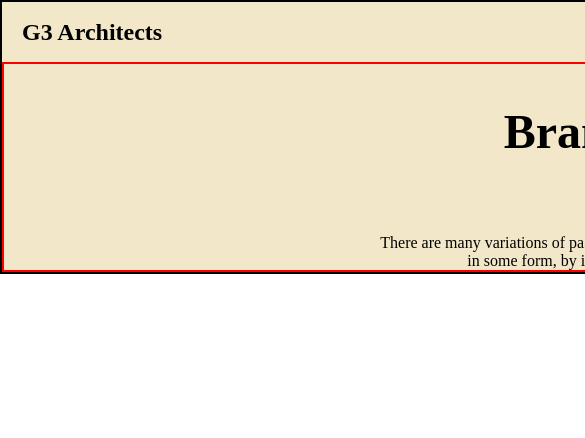
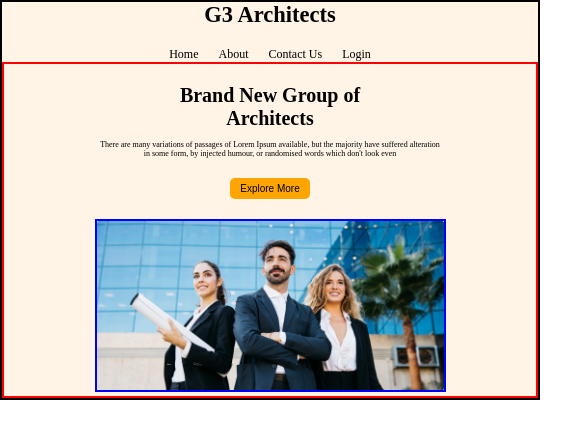
Before and after one commit to johhny47/G3-Arch, a plain HTML site: page index.html in a window 390 px wide. Shown: the top 438 px of the page, 585 px wide, since content can reach past the window. Drawn offline with Linux system fonts and the light colour scheme.

Commit message:
Add style for sm device

```diff
--- a/index.html
+++ b/index.html
@@ -5,76 +5,37 @@
     <meta charset="UTF-8">
     <meta name="viewport" content="width=device-width, initial-scale=1.0">
     <title>Document</title>
-    <style>
-        * {
-            padding: 0;
-            margin: 0;
-            box-sizing: border-box;
-        }
-
-        body {
-            width: 1440px;
-            border: 2px solid black;
-            margin: 0 auto;
-        }
-
-        .nav-container {
-            display: flex;
-            justify-content: space-between;
-            align-items: center;
-            padding: 0px 20px;
-            height: 60px;
-        }
-        .nav-link ul{
-            display: flex;
-            list-style: none;
-            gap: 20px;
-        }
-         .nav-link ul li a{
-            text-decoration: none;
-            color: black;
-            font-size: 18px;
-         }
-            #hero-section{
-                width: 100%;
-               text-align: center;
-               border: 2px solid red;
-
-            }
-            #hero-content-header{
-                font-size: 48px;
-                margin-top: 40px;
-                margin-bottom: 20px;
-            }
-
-    </style>
+    <link rel="stylesheet" href="./large-device.css">
+     <link rel="stylesheet" href="./small-device.css">
 </head>
 
 <body>
-    <header class="header-container" style="background-color: rgb(242, 232, 201);">
+    <header class="header-container" style="background-color: #fff4e6;">
         <nav class="nav-container">
             <div class="nav-title">
                 <h1>G3 Architects</h1>
             </div>
             <div class="nav-link">
                 <ul>
-                    <li><a href="#">Home</a>
-                    <li><a href="#">About</a>
-                    <li><a href="#">Contact Us</a>
-                    <li><a href="#">Login</a>
+                    <li><a href="#">Home</a></li>
+                    <li><a href="#">About</a></li>
+                    <li><a href="#">Contact Us</a></li>
+                    <li><a href="#">Login</a></li>
                 </ul>
             </div>
         </nav>
-         <!-- hero section  -->
+        <!-- hero section  -->
         <section id="hero-section">
-          <div class="hero-content">
-            <h1 id="hero-content-header">Brand New Group of <br> Architects</h1>
-            <p id="hero-content-paragraph">There are many variations of passages of Lorem Ipsum available, but the majority have suffered alteration <br> in some form, by injected humour, or randomised words which don't look even</p>
-
-          </div>
-          <div class="hero-image">
-
-          </div>
+            <div class="hero-content">
+                <h1 id="hero-content-header">Brand New Group of <br> Architects</h1>
+                <p id="hero-content-paragraph">There are many variations of passages of Lorem Ipsum available, but the
+                    majority have suffered alteration <br> in some form, by injected humour, or randomised words which
+                    don't look even</p>
+                <button id="hero-btn">Explore More</button>
+            </div>
+            <div>
+                <img class="hero-image  sm-hero-image" src="./images/banner.png" alt="">
+            </div>
         </section>
     </header>
 </body>
--- /dev/null
+++ b/large-device.css
@@ -0,0 +1,63 @@
+ * {
+            padding: 0;
+            margin: 0;
+            box-sizing: border-box;
+        }
+
+        body {
+            width: 1440px;
+            border: 2px solid black;
+            margin: 0 auto;
+        }
+
+        .nav-container {
+            display: flex;
+            justify-content: space-between;
+            align-items: center;
+            padding: 0px 20px;
+            height: 60px;
+        }
+
+        .nav-link ul {
+            display: flex;
+            list-style: none;
+            gap: 20px;
+        }
+
+        .nav-link ul li a {
+            text-decoration: none;
+            color: black;
+            font-size: 18px;
+        }
+
+        #hero-section {
+            width: 100%;
+            text-align: center;
+            border: 2px solid red;
+
+        }
+
+        #hero-content-header {
+            font-size: 48px;
+            margin-top: 40px;
+            margin-bottom: 20px;
+        }
+
+        #hero-btn {
+
+            background-color: orange;
+            border: none;
+            border-radius: 5px;
+            padding: 10px 20px;
+            font-size: 18px;
+            cursor: pointer;
+            margin-top: 20px;
+        }
+
+        .hero-image {
+            width: 90%;
+            height: auto;
+            border: 2px solid blue;
+            margin-top: 20px;
+            object-fit: cover;
+        }
--- /dev/null
+++ b/small-device.css
@@ -0,0 +1,47 @@
+   @media (max-width:540px) {
+
+        body {
+            max-width: 540px;
+
+            margin: 0 auto;
+        }
+            .nav-container {
+
+                flex-direction: column;
+
+            }
+            #hero-content-header{
+                font-size: 20px;
+                  margin-top: 20px;
+            margin-bottom: 10px;
+            }
+            #hero-content-paragraph{
+                font-size: 0.5em;
+            }
+
+        #hero-btn {
+
+
+            padding: 5px 10px;
+            font-size: 10px;
+
+            margin-top: 20px;
+        }
+        .nav-title{
+            font-size:15px ;
+        }
+
+             .nav-link ul li a {
+
+            font-size: 12px;
+        }
+
+        .sm-hero-image{
+
+            width: 90vw;
+            margin: 0 auto;
+            margin-top: 20px;
+
+        }
+
+        }
```
